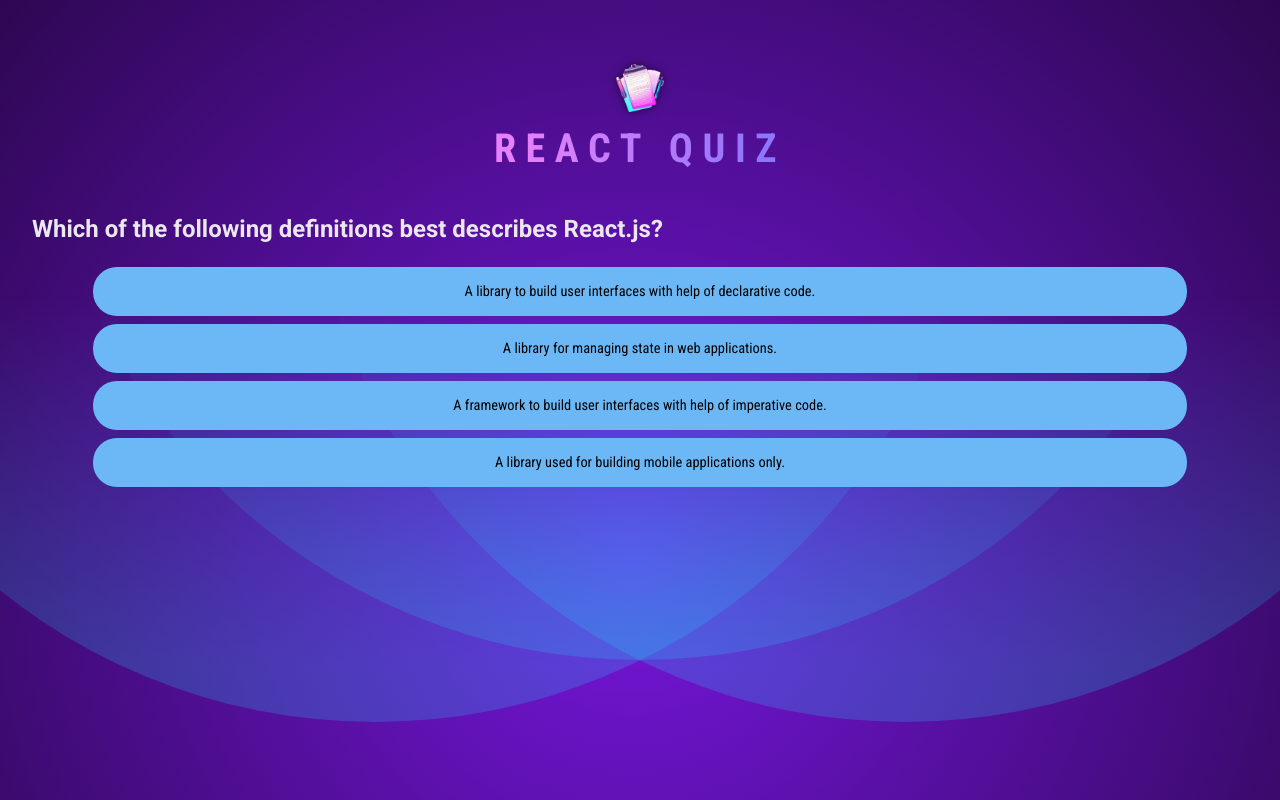
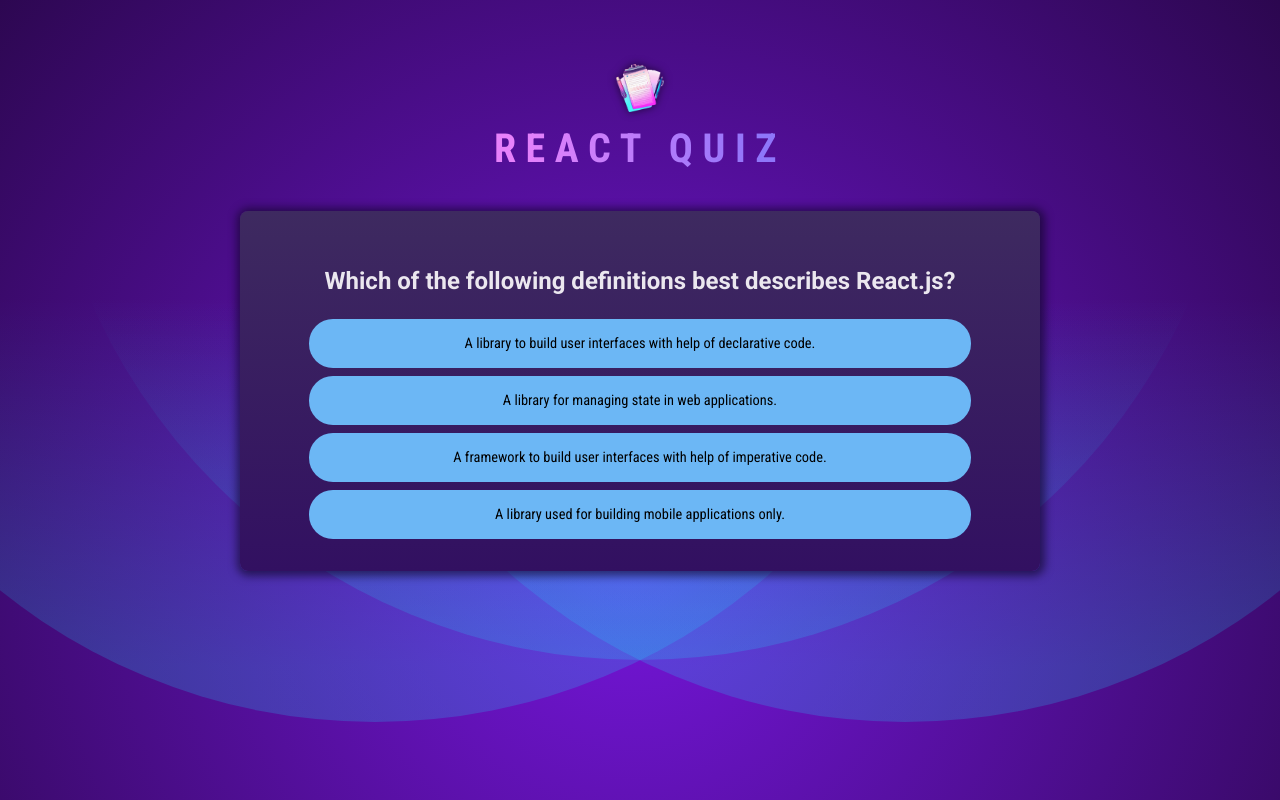
Before and after one commit to roshnimishraa/Quiz-App-React, a React (Vite) app: page / in a window 1280 px wide. Built offline with nearby package versions, Linux system fonts and the light colour scheme.

Commit message:
Deriving Values, Outputting Questions & Registering Answers

```diff
--- a/src/components/Quiz.jsx
+++ b/src/components/Quiz.jsx
@@ -18,7 +18,8 @@ export default function Quiz(){
      });
      }
     return (
-        <div id="questions">
+     <div id= "quiz">
+         <div id="questions">
     <h2>{QUESTIONS[activeQuestionIndex].text}</h2>
      <ul id="answers">
         {QUESTIONS[activeQuestionIndex].answers.map((answer) => (
@@ -28,5 +29,6 @@ export default function Quiz(){
         ))}
      </ul>
         </div>
+     </div>
     )
 }
```
